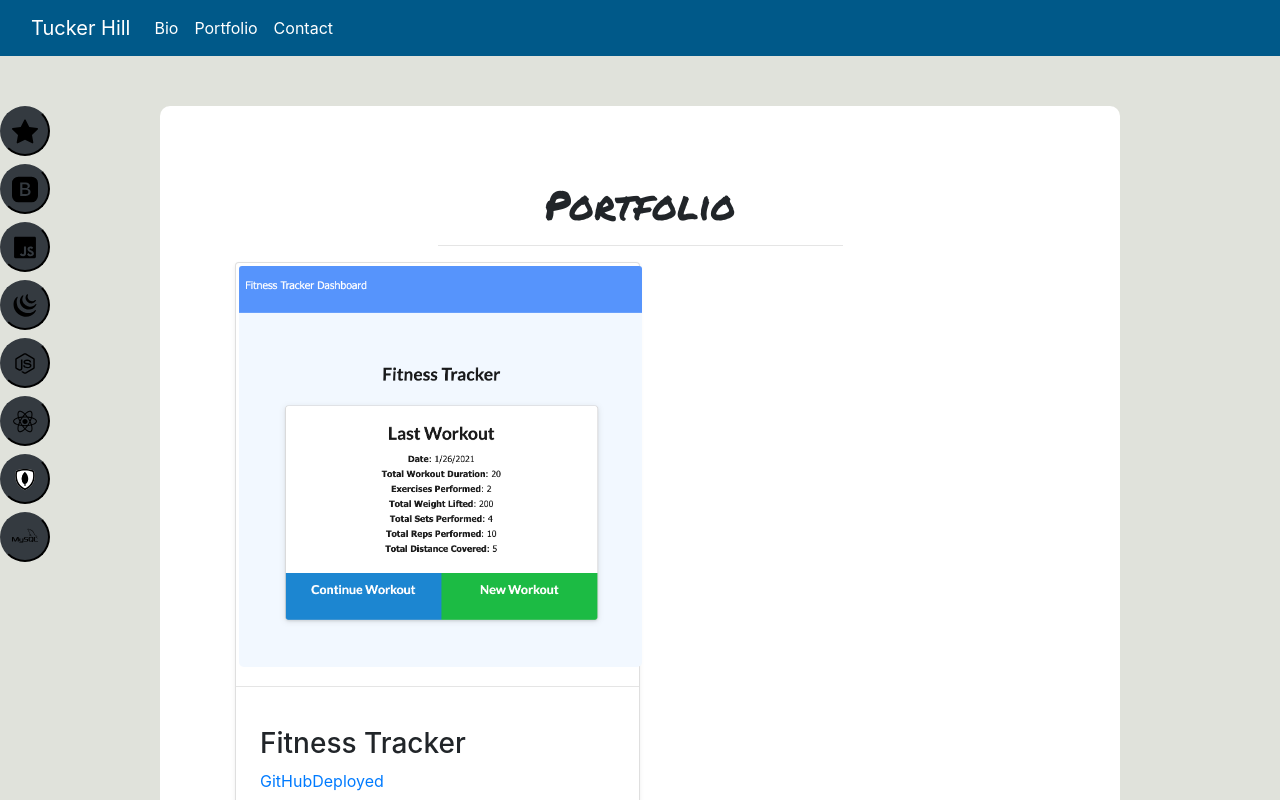
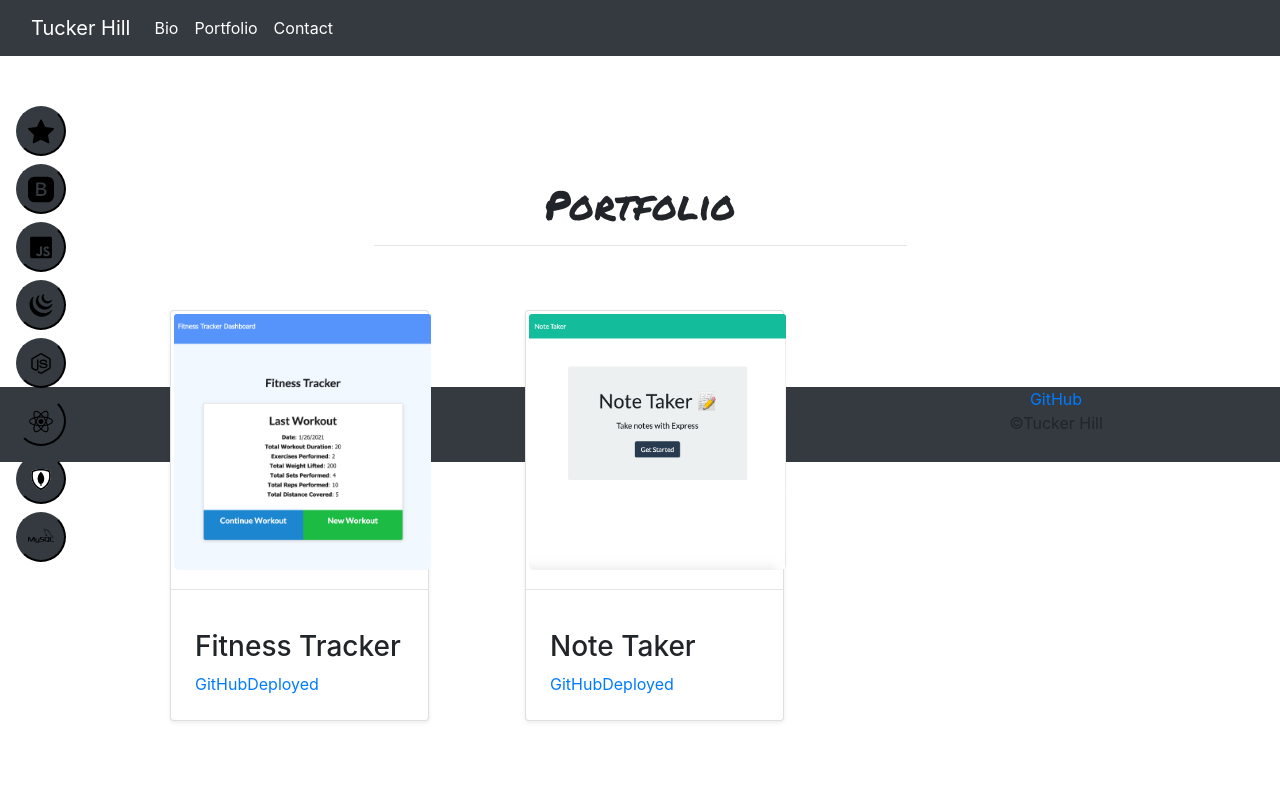
Before and after one commit to hill1635/hill-react-portfolio, a React (Create React App) app: page /portfolio in a window 1280 px wide. Shown: the top 800 px of the page. Built offline with nearby package versions, Linux system fonts and the light colour scheme.

Commit message:
Styling.

```diff
--- a/src/components/Footer/Footer.js
+++ b/src/components/Footer/Footer.js
@@ -3,7 +3,7 @@ import "./Footer.css";
 
 function Footer() {
   return (
-      <footer className="absolute">
+      <footer className="absolute bg-dark">
         <a href="https://github.com/hill1635">GitHub</a>
         <p>©Tucker Hill</p>
       </footer>
--- a/src/components/Navbar/Navbar.js
+++ b/src/components/Navbar/Navbar.js
@@ -6,8 +6,8 @@ function Navbar() {
   const location = useLocation;
 
   return (
-    <nav className="navbar navbar-expand-lg col-12 mx-auto">
-      <div className="container-fluid">
+    <nav className="navbar navbar-expand-lg col-12 mx-auto bg-dark">
+      <div className="container-fluid col-12">
         <span className="navbar-brand" href="#">
           Tucker Hill
         </span>
--- a/src/components/Project/Project.js
+++ b/src/components/Project/Project.js
@@ -4,9 +4,9 @@ import projects from "../../projects.json";
 
 function Project() {
   return (
-    <div>
+    <div className="col-12">
       {projects.map((project) => (
-        <div className="card w-50 shadow-sm">
+        <div className="card w-25 m-5 shadow-sm float-left">
           <img src={project.img} alt={project.title} className="card-img-top"></img>
           <hr className="solid w-100"></hr>
           <div className="card-body p-4">
--- a/src/components/Sidebar/Sidebar.js
+++ b/src/components/Sidebar/Sidebar.js
@@ -3,7 +3,7 @@ import "./Sidebar.css";
 
 function Sidebar() {
   return (
-    <div className="btn-group-vertical buttons position-fixed">
+    <div className="btn-group-vertical buttons position-fixed pl-3">
       <button className="rounded-circle mb-2 btn-dark"><img src="./icons/star.svg"></img></button>
       <button className="rounded-circle mb-2 btn-dark"><img src="./icons/bootstrap.svg"></img></button>
       <button className="rounded-circle mb-2 btn-dark"><img src="./icons/javascript.svg"></img></button>
--- a/src/index.css
+++ b/src/index.css
@@ -26,7 +26,7 @@ h1 {
 }
 
 main {
-  width: 75%;
+  width: 95%;
   margin: 50px auto 50px auto;
   background-color: white;
   padding: 75px;
@@ -46,23 +46,5 @@ img {
 }
 
 .container {
-  background-color: #E0E2DB;
   min-height: 100%;
 }
-
-
-.projectCard {
-  text-align: center;
-  width: 400px;
-  border: solid;
-  border-radius: 15px;
-  border-width: 1px;
-  margin: 25px;
-}
-
-.cardHeader {
-  background-color: black;
-  color: white;
-  height: 75px;
-  border-radius: 14px 14px 0px 0px;
-}
--- a/src/pages/Portfolio/Portfolio.js
+++ b/src/pages/Portfolio/Portfolio.js
@@ -12,9 +12,7 @@ function Portfolio() {
       <main className="portfolio">
         <h1>Portfolio</h1>
         <hr className="solid"></hr>
-        <div>
           <Project />
-        </div>
       </main>
     </div>
   );
```
